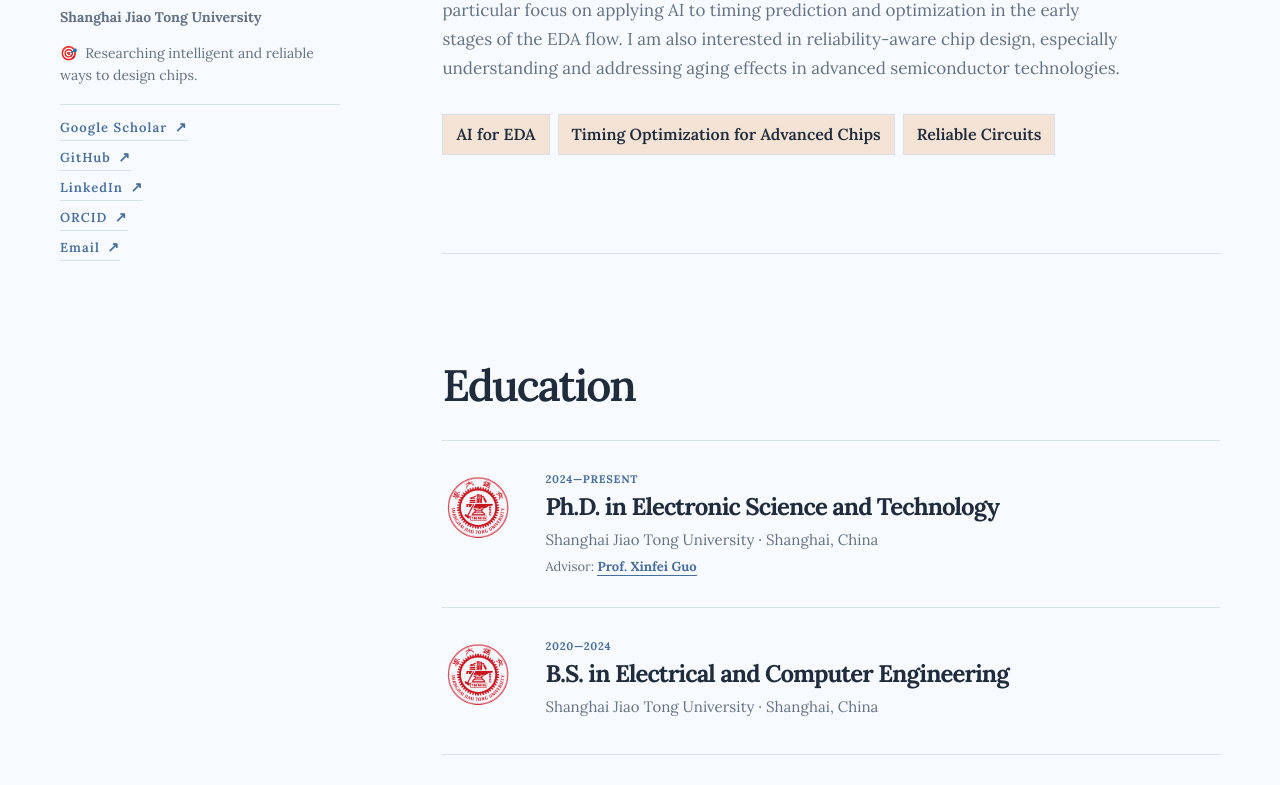
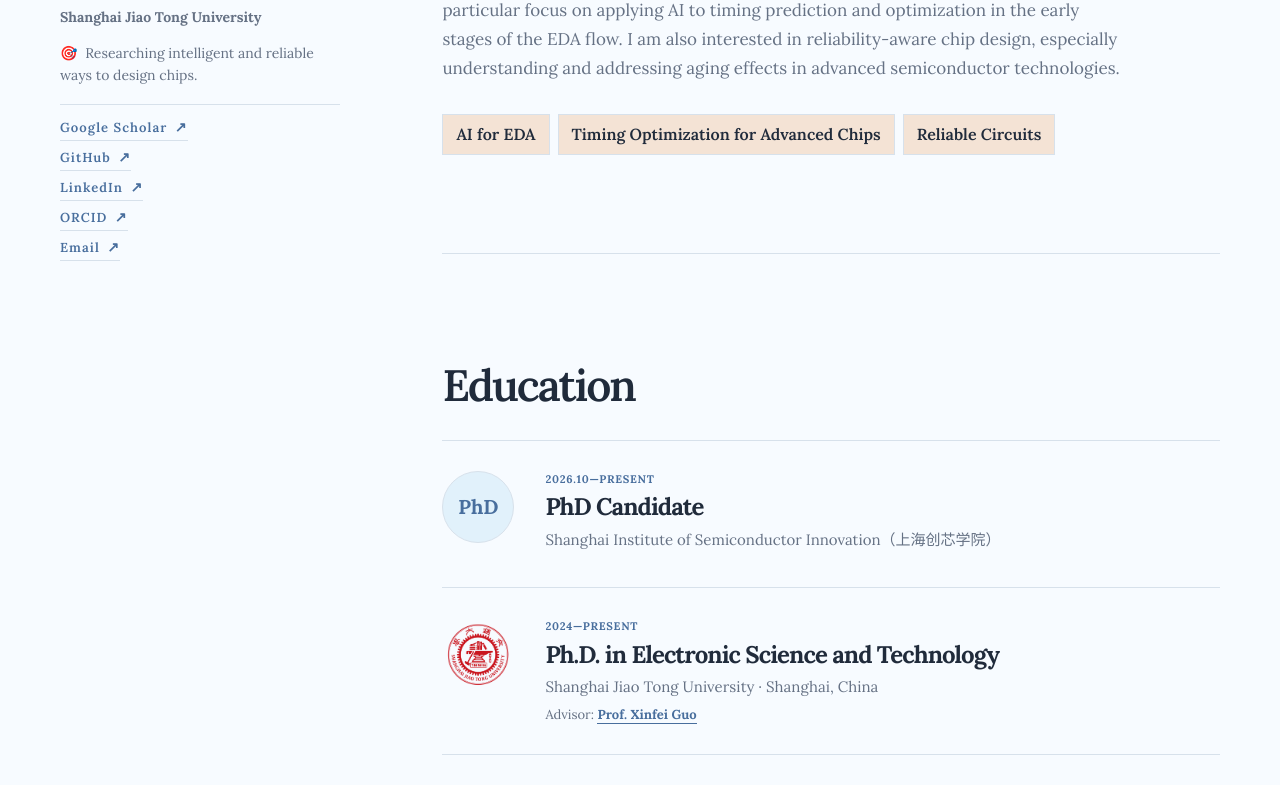
Before and after one commit to hu-fan/hu-fan.github.io, a Next.js app: page / in a window 1280 px wide. Shown: the part 438-1223 px from the top of the page. Built offline with nearby package versions, Linux system fonts and the light colour scheme.

Commit message:
Add Shanghai Institute of Semiconductor Innovation education

```diff
--- a/app/globals.css
+++ b/app/globals.css
@@ -66,6 +66,7 @@ a:hover .arrow { transform: translate(2px, -2px); }
 .education-list { border-top: 1px solid var(--line); }
 .education-item { display: grid; grid-template-columns: 75px 1fr; gap: 28px; padding: 30px 0; border-bottom: 1px solid var(--line); }
 .school-mark { width: 72px; height: 72px; display: grid; place-items: center; border-radius: 50%; }
+.school-mark-text { border: 1px solid var(--line); background: var(--blue); color: var(--accent); font-size: 20px; font-weight: 700; }
 .school-mark img { width: 68px; height: 68px; object-fit: contain; }
 .education-date, .publication-meta { color: var(--accent); font-size: 11px; font-weight: 700; text-transform: uppercase; }
 .education-item h3 { margin: 7px 0 8px; font-size: 24px; font-weight: 700; line-height: 1.1; letter-spacing: -.04em; }
--- a/app/page.tsx
+++ b/app/page.tsx
@@ -77,6 +77,7 @@ const searchEntries = [
   { label: 'Fan Hu · Ph.D. Candidate', href: '#top', meta: 'Profile', keywords: 'Shanghai Jiao Tong University Google Scholar GitHub LinkedIn ORCID email researching intelligent reliable ways design chips' },
   { label: 'About Me', href: '#about', meta: 'About', keywords: 'Electronic Science and Technology advised Prof. Xinfei Guo Intelligent Circuits Architectures and Systems iCAS Lab B.S. Electrical and Computer Engineering AI Electronic Design Automation timing prediction optimization early EDA reliability-aware aging advanced semiconductor technologies' },
   { label: 'Education', href: '#education', meta: 'Section', keywords: 'Ph.D. B.S. Shanghai Jiao Tong University Electronic Science and Technology Electrical and Computer Engineering advisor Xinfei Guo 2020 2024 present Shanghai China' },
+  { label: 'Shanghai Institute of Semiconductor Innovation（上海创芯学院）', href: '#education', meta: '2026.10—Present', keywords: 'PhD Candidate Ph.D. education doctoral semiconductor' },
   { label: 'News', href: '#news', meta: 'Section', keywords: 'recent updates papers awards grant competition' },
   { label: 'Main Research Topics', href: '#research', meta: 'Section', keywords: 'AI EDA timing prediction optimization reliability chips 3D IC' },
   { label: 'Publications', href: '#publications', meta: 'Section', keywords: 'papers journal conference book chapter' },
@@ -187,6 +188,7 @@ export default function Home() {
         <section className="section-block" id="education">
           <div className="section-heading"><h2 className="section-title">Education</h2></div>
           <div className="education-list">
+            <article className="education-item"><div className="school-mark school-mark-text" aria-hidden="true">PhD</div><div><p className="education-date">2026.10—Present</p><h3>PhD Candidate</h3><p>Shanghai Institute of Semiconductor Innovation（上海创芯学院）</p></div></article>
             <article className="education-item"><div className="school-mark"><img src="/sjtu-seal.png" alt="Shanghai Jiao Tong University seal" /></div><div><p className="education-date">2024—Present</p><h3>Ph.D. in Electronic Science and Technology</h3><p>Shanghai Jiao Tong University · Shanghai, China</p><p className="education-note">Advisor: <a href="https://sites.gc.sjtu.edu.cn/xinfei-guo/" target="_blank" rel="noreferrer">Prof. Xinfei Guo</a></p></div></article>
             <article className="education-item"><div className="school-mark"><img src="/sjtu-seal.png" alt="Shanghai Jiao Tong University seal" /></div><div><p className="education-date">2020—2024</p><h3>B.S. in Electrical and Computer Engineering</h3><p>Shanghai Jiao Tong University · Shanghai, China</p></div></article>
           </div>
```
